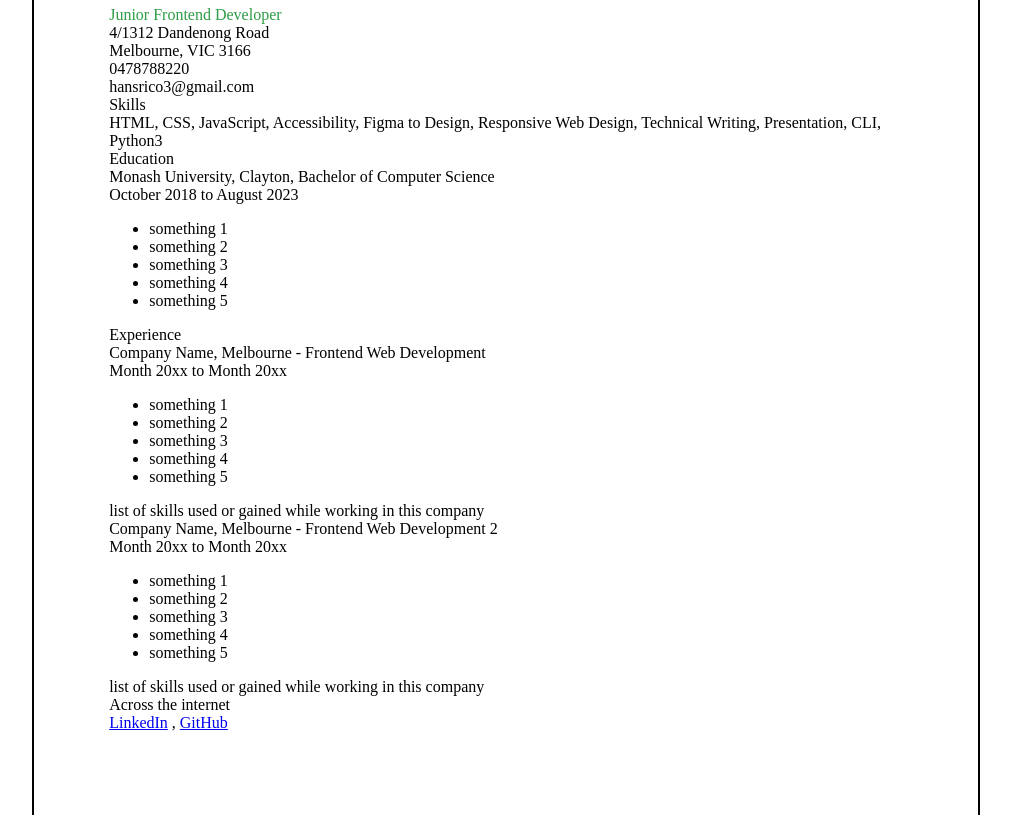
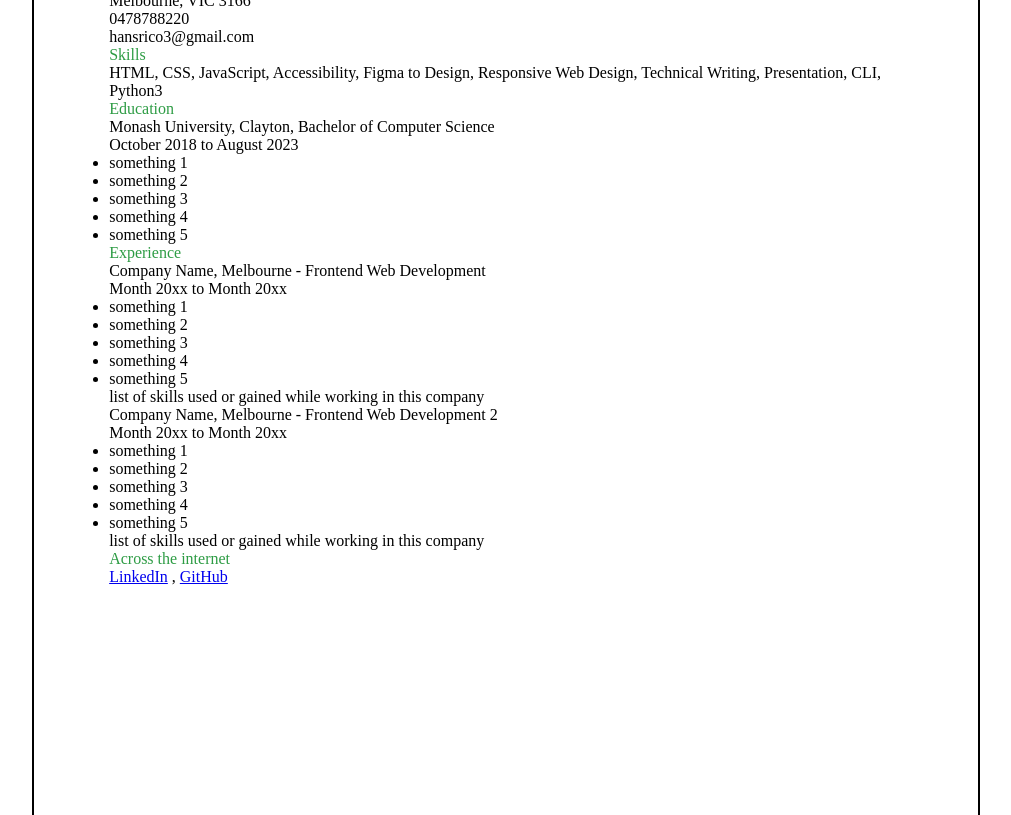
Before and after one commit to hansr3/single-page-cv, a plain HTML site: page single-page-cv/index.html in a window 1280 px wide. Shown: the part 161-976 px from the top of the page, without its empty margins (134-1145 px from the left). Drawn offline with Linux system fonts and the light colour scheme.

Commit message:
CSS_UPDATE: green header

```diff
--- a/single-page-cv/index.html
+++ b/single-page-cv/index.html
@@ -13,7 +13,7 @@
     </header>
     <main>
         <div class="personal_info">
-            <div class="role_skill">
+            <div class="header_1">
                 Junior Frontend Developer
             </div>
             <div class="address">
@@ -29,7 +29,7 @@
         </div>
 
         <div class="skills">
-            <div class="skills_title">
+            <div class="skills_title header_1">
                 Skills
             </div>
             <div class="skillset">
@@ -40,7 +40,7 @@
         </div>
 
         <div class="ed">
-            <div class="ed_title">
+            <div class="ed_title header_1">
                 Education
             </div>
             <div class="school">
@@ -61,7 +61,7 @@
         </div>
 
         <div class="experience">
-            <div class="ex_title">
+            <div class="ex_title header_1">
                 Experience
             </div>
             <div class="company_name">
@@ -105,7 +105,7 @@
 
     </main>
     <footer class="socials">
-        <div class="socials">Across the internet</div>
+        <div class="socials header_1">Across the internet</div>
         <a href="https://www.linkedin.com/in/hans-tjan-670860228/">LinkedIn</a>
         ,
         <a href="https://github.com/hansr3">GitHub</a>
--- a/single-page-cv/styles.css
+++ b/single-page-cv/styles.css
@@ -1,3 +1,8 @@
+*{
+    padding: 0px;
+    margin: 0px;
+}
+
 body{
     /* place-content: center; */
     place-self: center;
@@ -13,6 +18,6 @@ body{
     border-bottom: 2.5px solid black;
 }
 
-.role_skill{
+.header_1{
     color: #2d9c44;
 }
```
